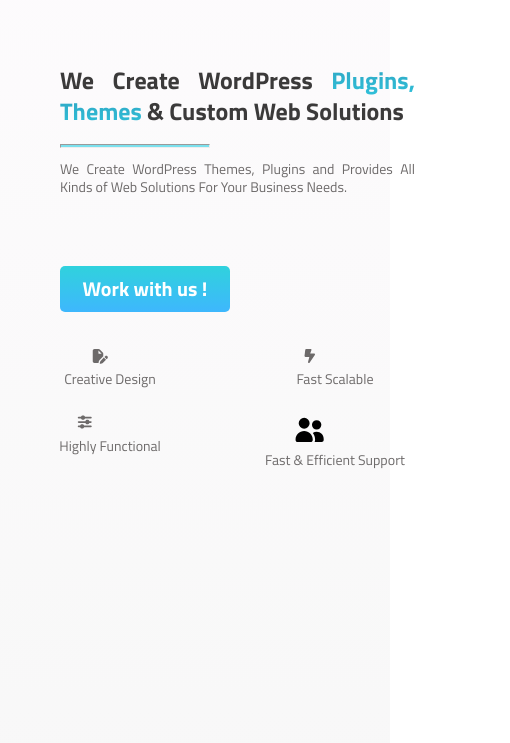
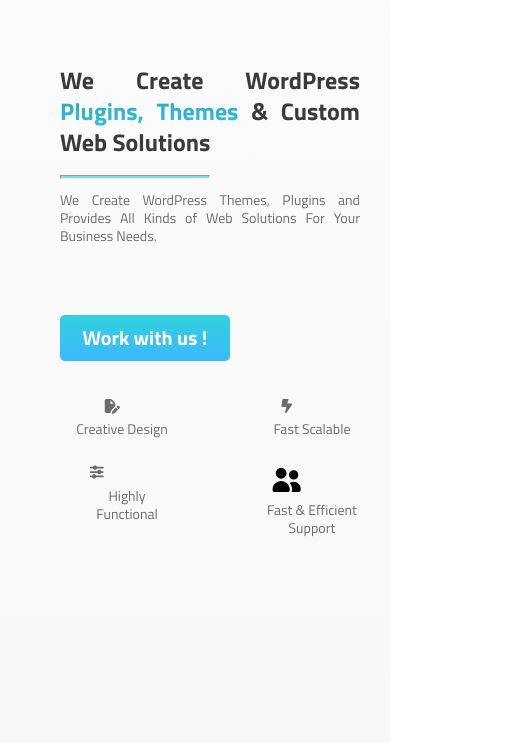
Before and after one commit to codex-rakibul/boomdevs, a plain HTML site: page index.html in a window 390 px wide. Shown: the part 101-844 px from the top of the page, 510 px wide, since content can reach past the window. Drawn offline with Linux system fonts and the light colour scheme.

Commit message:
element change

```diff
--- a/resources/css/responsive.css
+++ b/resources/css/responsive.css
@@ -142,12 +142,10 @@
   }
   #home .element{
     margin-top: 40rem;
-    padding-right:100px;
+
 
   }
-  #home .element .e3{
-    margin-left: -3rem;
-  }
+
   .mobile-menu span{
     margin-top: 2.5rem;
 
@@ -182,16 +180,15 @@
         display: none;
     }
     #home .hero-test-box{
-       width: 70%;
+       width: 60%;
         top:15rem;
         left: 6rem;
-        display: grid;
-        grid-template-columns: 2fr;
+
 
     }
     #home h1{
         text-align: justify;
-        width: 35.5rem;
+
         font-size: 2rem;
         color: rgb(59, 58, 58);
 
@@ -214,32 +211,35 @@
     #home .element{
         float: left;
         position: absolute;
-        margin-top: 35rem;
+        margin-top: 40rem;
         font-size: 2.5rem;
         display: grid;
         grid-template-columns: 2fr 2fr;
         grid-gap: 2.5rem;
         justify-content: center;
         text-align: center;
-       margin-left: 0%;
+        margin-left:2.2rem;
 
 
     }
     .element  p{
-        width: 15rem;
+        width: 10rem;
 
     }
+    .element .e3{
+        margin-left: -3rem;
+    }
     .element  .e1 p{
-        margin-left: 2rem;
+        margin-left: 3.5rem;
     }
     .element  .e2 p{
         margin-left: 5rem;
     }
     .element  .e3 p{
-        margin-left: 5rem;
+        margin-left: 7rem;
     }
     .element  .e4 p{
-        margin-left: 5rem;
+        margin-left:5rem;
     }
     .mobile-menu span{
         margin-top: 2.5rem;
```
